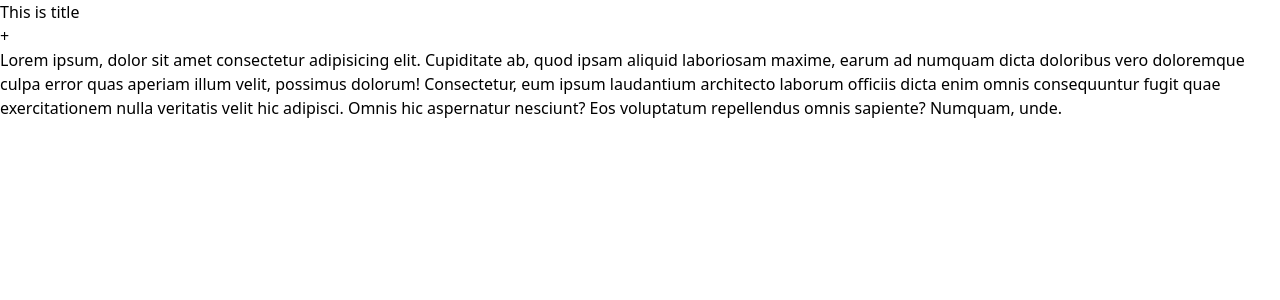
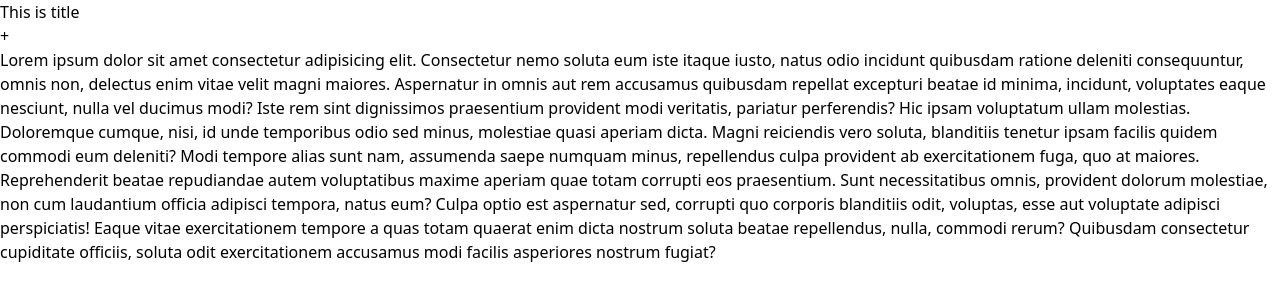
Before and after one commit to BackendExpert/collspan-dropdown, a React (Vite) app: page / in a window 1280 px wide. Shown: the top 300 px of the page. Built offline with nearby package versions, Linux system fonts and the light colour scheme.

Commit message:
Update
Co-Authored-By: JehanKandy  <jehankandy@gmail.com>

```diff
--- a/src/collspan/Collspan.tsx
+++ b/src/collspan/Collspan.tsx
@@ -7,16 +7,23 @@ const Collspan = () => {
     <div className="w-full h-screen bg-gradient-to-r from-indigo-500 to-blue-600">
       <div className="container mx-auto px-40 py-12">
         <div className="bg-white text-xl px-12 py-8 rounded">
-          <div className="flex justify-between w-full font-semibold">
+          <div className="flex justify-between w-full font-semibold" onClick={() => SetCollspan(!collspanOpen)}>
             <p className="">This is title</p>
             <p className="">+</p>
           </div>
             <div className={`grid overflow-hidden transition-all duration-300 ease-in-out text-slate-600 text-sm ${
               collspanOpen ? 'grid-row-[1fr] opacity-100' : 'grid-row-[0fr] opacity-0'
             }`}>
-              <div className="pt-4 overflow-hidden">Lorem ipsum, dolor sit amet consectetur adipisicing elit. Cupiditate ab, quod ipsam aliquid laboriosam maxime, earum ad numquam dicta doloribus vero doloremque culpa error quas aperiam illum velit, possimus dolorum!
-              Consectetur, eum ipsum laudantium architecto laborum officiis dicta enim omnis consequuntur fugit quae exercitationem nulla veritatis velit hic adipisci. Omnis hic aspernatur nesciunt? Eos voluptatum repellendus omnis sapiente? Numquam, unde.</div>
+            <div className="overflow-hidden pt-4">
+              Lorem ipsum dolor sit amet consectetur adipisicing elit. Consectetur nemo soluta eum iste itaque iusto, natus odio incidunt quibusdam ratione deleniti consequuntur, omnis non, delectus enim vitae velit magni maiores.
+              Aspernatur in omnis aut rem accusamus quibusdam repellat excepturi beatae id minima, incidunt, voluptates eaque nesciunt, nulla vel ducimus modi? Iste rem sint dignissimos praesentium provident modi veritatis, pariatur perferendis?
+              Hic ipsam voluptatum ullam molestias. Doloremque cumque, nisi, id unde temporibus odio sed minus, molestiae quasi aperiam dicta. Magni reiciendis vero soluta, blanditiis tenetur ipsam facilis quidem commodi eum deleniti?
+              Modi tempore alias sunt nam, assumenda saepe numquam minus, repellendus culpa provident ab exercitationem fuga, quo at maiores. Reprehenderit beatae repudiandae autem voluptatibus maxime aperiam quae totam corrupti eos praesentium.
+              Sunt necessitatibus omnis, provident dolorum molestiae, non cum laudantium officia adipisci tempora, natus eum? Culpa optio est aspernatur sed, corrupti quo corporis blanditiis odit, voluptas, esse aut voluptate adipisci perspiciatis!
+              Eaque vitae exercitationem tempore a quas totam quaerat enim dicta nostrum soluta beatae repellendus, nulla, commodi rerum? Quibusdam consectetur cupiditate officiis, soluta odit exercitationem accusamus modi facilis asperiores nostrum fugiat?
             </div>
+            </div>
+
         </div>
       </div>
     </div>
```
